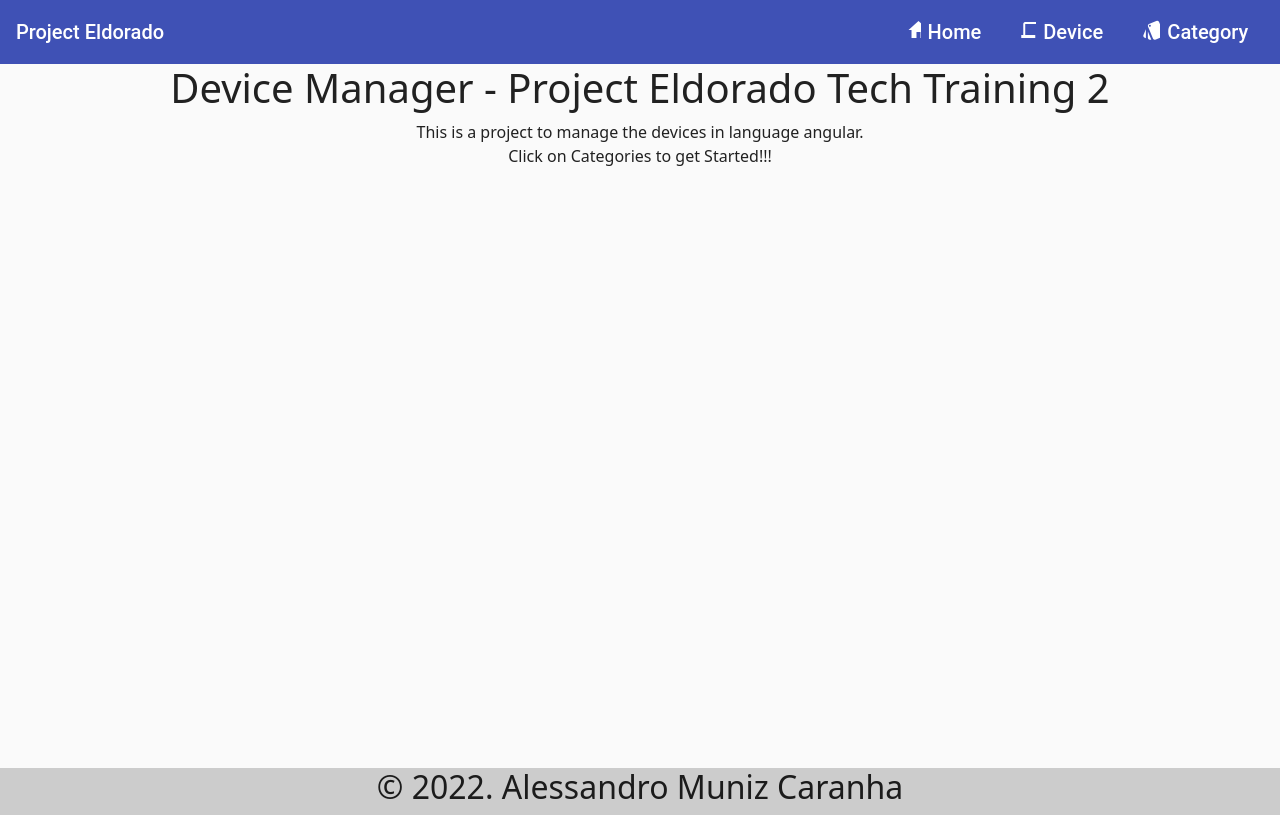
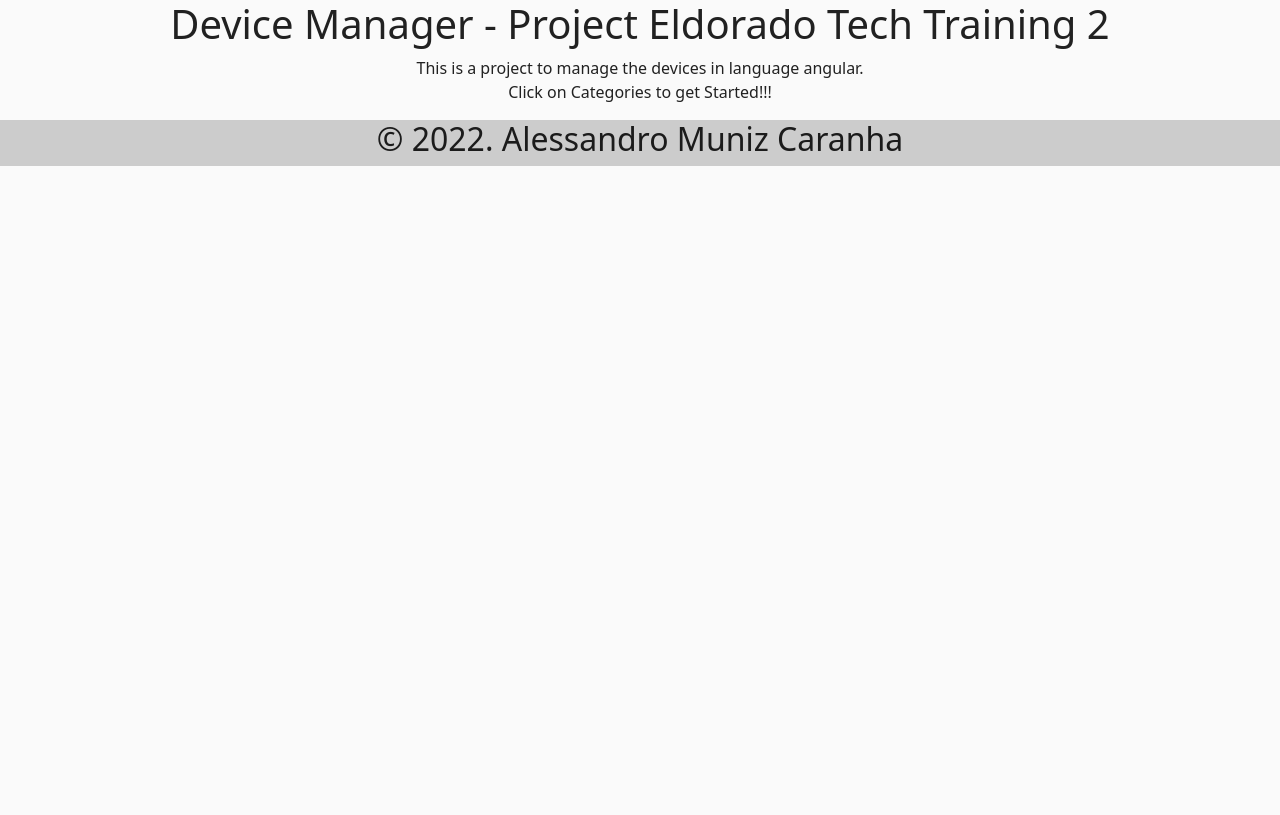
Before and after one commit to Alessandro1979-itac/Eldorado-Tech-Training, an Angular app in the folder frontend/: page / in a window 1280 px wide. Built offline with nearby package versions, Linux system fonts and the light colour scheme.

Commit message:
ajuste page inicial

```diff
--- a/frontend/src/app/app.component.css
+++ b/frontend/src/app/app.component.css
@@ -1,4 +1,4 @@
-mat-sidenav-container,
+/* mat-sidenav-container,
 mat-sidenav-content,
 mat-sidenav {
   height: 95%;
@@ -41,3 +41,17 @@ a:active {
   margin-left: 7px;
   width: 60%;
 }
+header,
+main,
+footer {
+  flex-shrink: 0;
+}
+
+.footer {
+  position: absolute;
+  bottom: auto;
+  width: 100%;
+  background-color: #ccc;
+  text-align: center;
+  vertical-align: middle;
+} */
--- a/frontend/src/app/app.component.html
+++ b/frontend/src/app/app.component.html
@@ -1,4 +1,5 @@
-<div fxLayout="column" fxFlexFill>
+<router-outlet></router-outlet>
+<!-- <div fxLayout="column" fxFlexFill>
   <mat-sidenav-container>
     <mat-sidenav #sidenav role="navigation">
       <mat-nav-list>
@@ -52,6 +53,11 @@
       <main>
         <router-outlet></router-outlet>
       </main>
+      <footer class="footer">
+        <div>
+          <h2>&copy; 2022. Alessandro Muniz Caranha</h2>
+        </div>
+      </footer>
     </mat-sidenav-content>
   </mat-sidenav-container>
-</div>
+</div> -->
```
